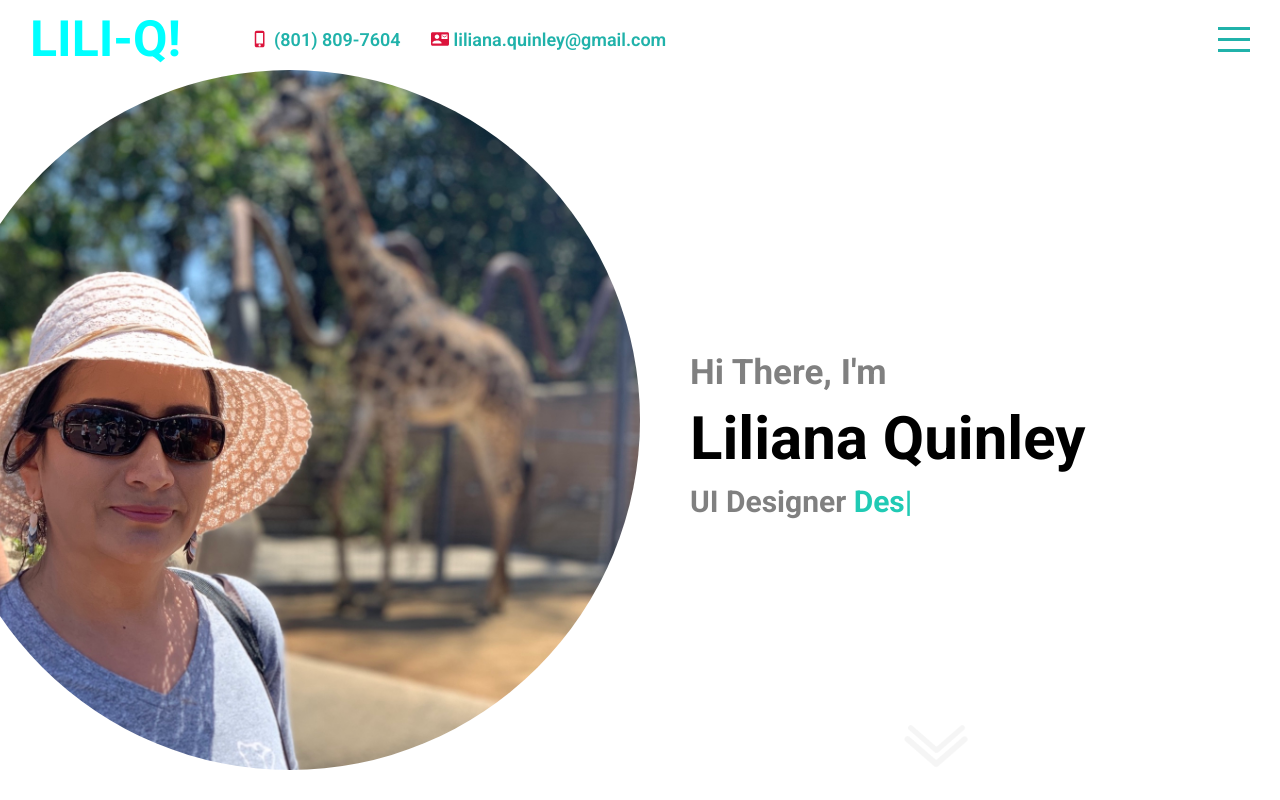
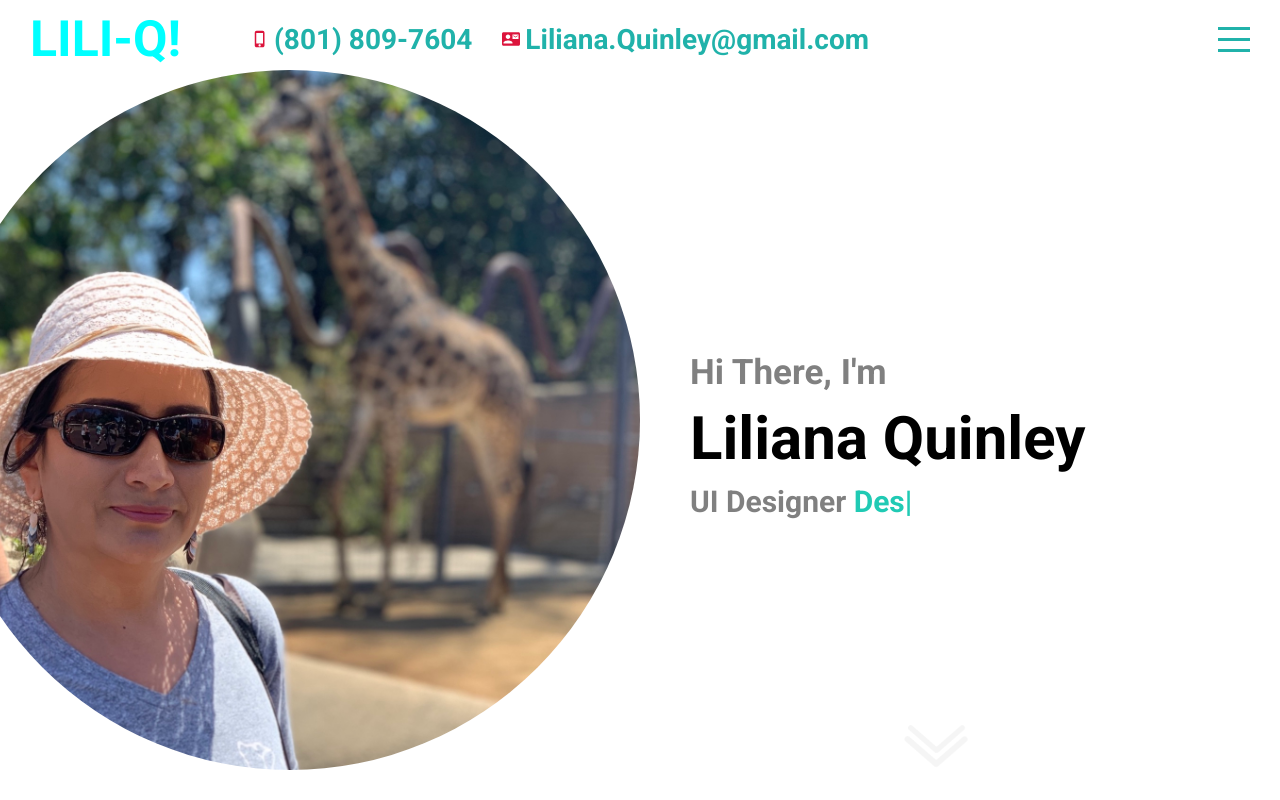
Before and after one commit to LilianaQuinley/React_Portfolio, a React (Create React App) app: page / in a window 1280 px wide. Built offline with nearby package versions, Linux system fonts and the light colour scheme.

Commit message:
updated email

```diff
--- a/src/components/testimonials/Testimonials.jsx
+++ b/src/components/testimonials/Testimonials.jsx
@@ -6,7 +6,7 @@ export default function Testimonials() {
     {
       id: 1,
       name: "Carlos Cuellar",
-      title: 'Founder of QueBerraquera!',
+      title: 'Co-CEO Before and After Designs!',
       img: "assets/Carlosj1.jpeg",
       icon: 'psychology',
       desc:
@@ -25,7 +25,7 @@ export default function Testimonials() {
     {
       id: 3,
       name: "Diana Cuellar",
-      title: 'CEO of Caro Designer!',
+      title: 'CEO Caro Designers!',
       img: "assets/DianaC.jpg",
       icon: 'house',
       desc:
--- a/src/components/topbar/Topbar.jsx
+++ b/src/components/topbar/Topbar.jsx
@@ -13,7 +13,7 @@ export default function Topbar({menuOpen, setMenuOpen}) {
           </div>
           <div className="itemContainer">
             <ContactMail className='icon'/>
-            <span>liliana.quinley@gmail.com</span>
+            <span>Liliana.Quinley@gmail.com</span>
           </div>
         </div>
 
--- a/src/components/topbar/topbar.scss
+++ b/src/components/topbar/topbar.scss
@@ -46,8 +46,8 @@
             }
 
             span{
-                font-size: 18px;
-                font-weight: 600;
+                font-size: 28px;
+                font-weight: 700;
             }
         }
        }
```
